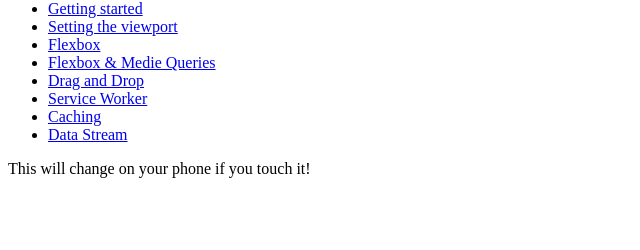
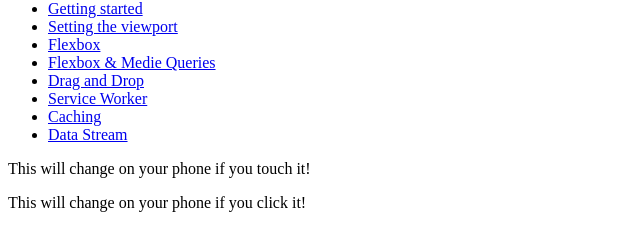
Before and after one commit to silvanknecht/enjoymrban.github.io, a plain HTML site: page index.html in a window 1280 px wide. Shown: the part 66-316 px from the top of the page, without its empty margins (0-640 px from the left). Drawn offline with Linux system fonts and the light colour scheme.

Commit message:
adding p for click event

```diff
--- a/index.html
+++ b/index.html
@@ -14,6 +14,7 @@
 </ul>
 
 <p id="touch">This will change on your phone if you touch it!</p>
+<p id="touch">This will change on your phone if you click it!</p>
 
 
 <script type="text/javascript">
```
